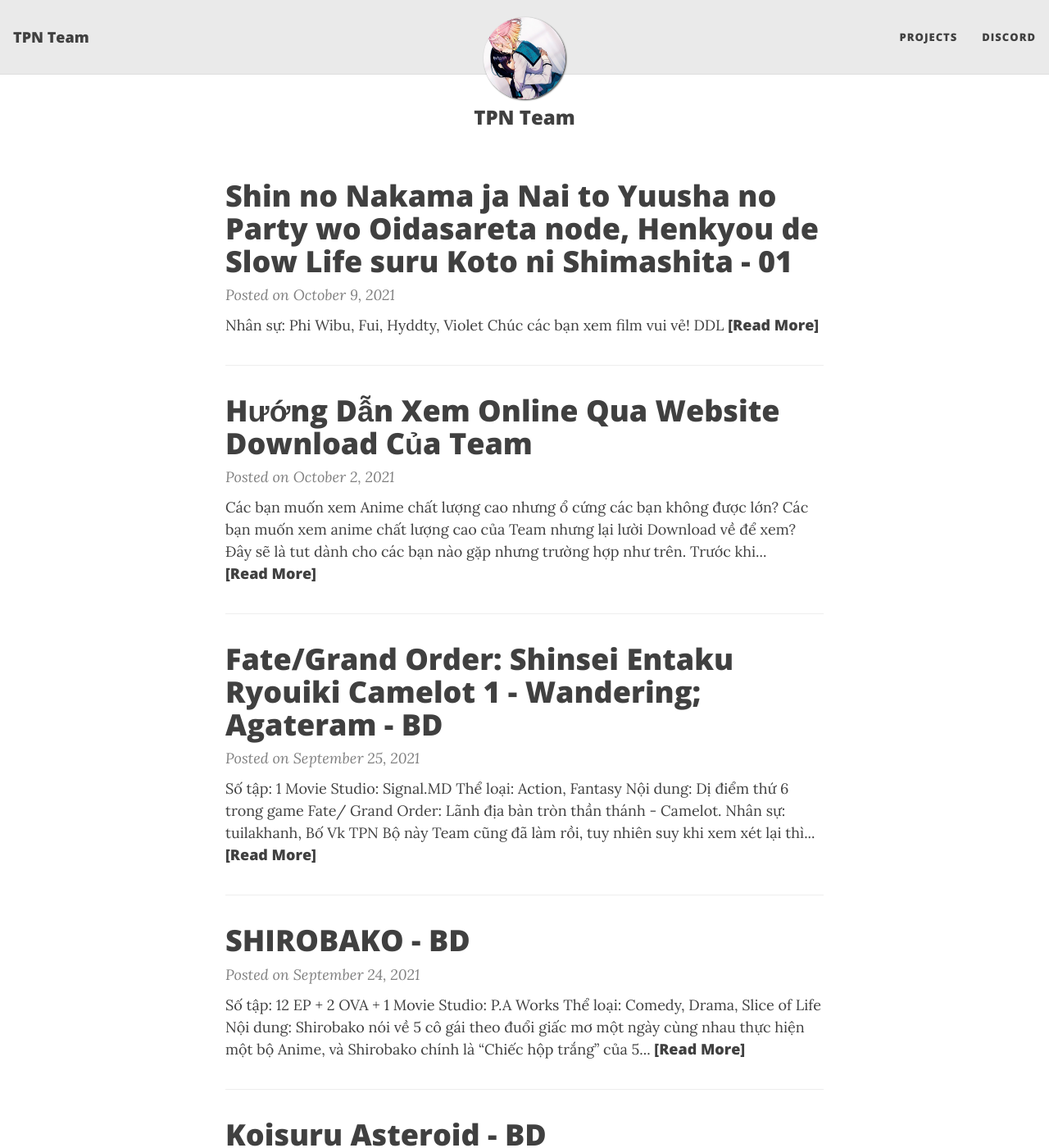
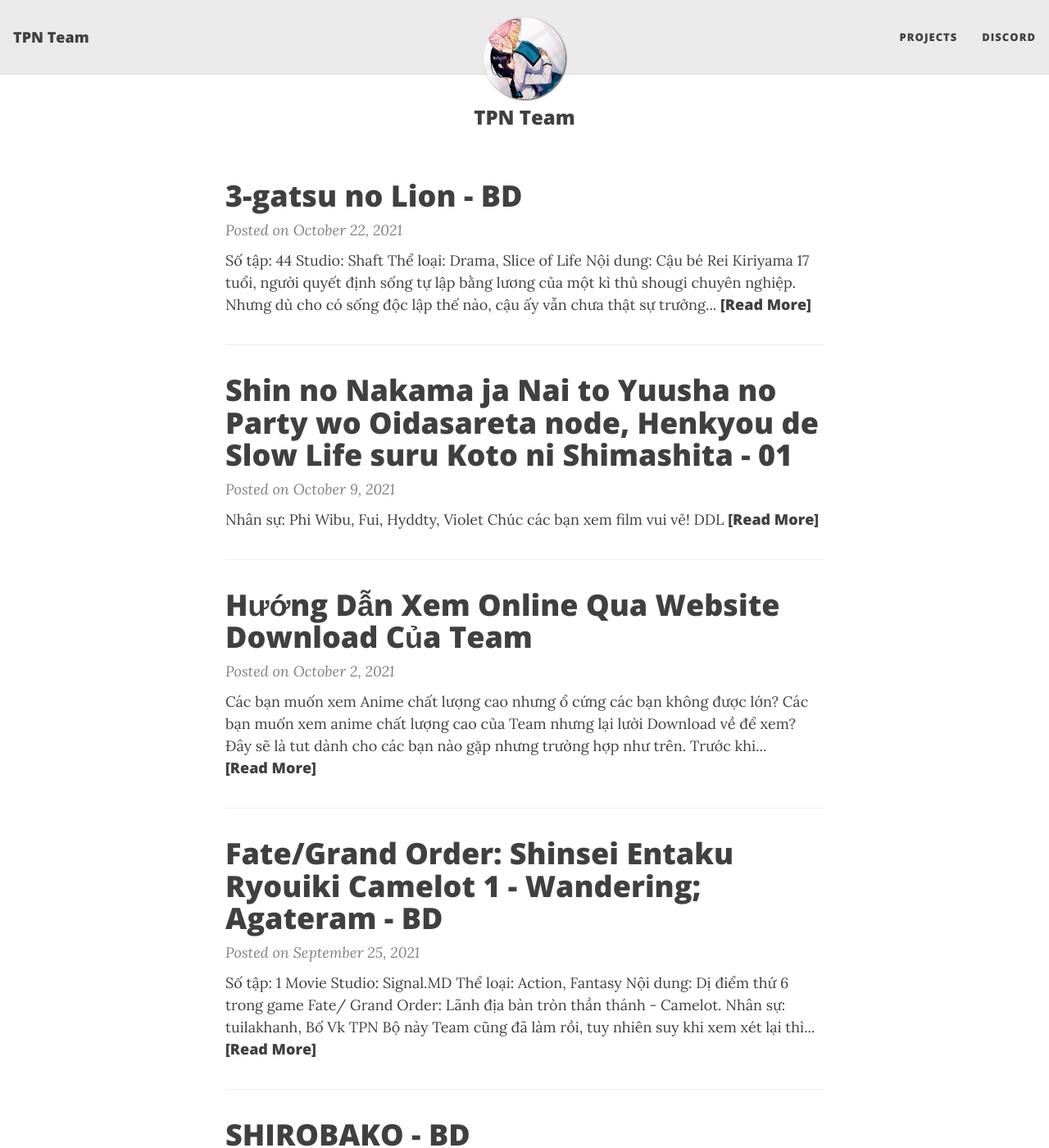
Before and after one commit to TPN-Team/TPN-Team.github.io, a Jekyll site: the page built from index.html, in a window 1280 px wide and 1400 px high. Shown: the whole window at 82% size. Built offline with Jekyll 4.4.1, drawn with Linux system fonts in a browser that asks for light colours; nearby versions of some CDN libraries; the list of posts is cut into pages by our own code; some of the changed text lies outside the part shown.

Commit message:
3-gatsu no Lion

```diff
--- /dev/null
+++ b/_posts/2021-10-22-sangatsu-no-lion.md
@@ -0,0 +1,24 @@
+---
+layout: post
+title: "3-gatsu no Lion - BD"
+share-description: ""
+tags: [3-gatsu no Lion]
+comments: false
+---
+
+![Thumb](https://tpn-team.github.io/assets/img/3gatsu_thumb.jpg){: .mx-auto.d-block :}
+<center>
+<b>Số tập:</b> 44 <br>
+<b>Studio:</b> Shaft <br>
+<b>Thể loại:</b> Drama, Slice of Life <br>
+<b>Nội dung:</b> Cậu bé Rei Kiriyama 17 tuổi, người quyết định sống tự lập bằng lương của một kì thủ shougi chuyên nghiệp. Nhưng dù cho có sống độc lập thế nào, cậu ấy vẫn chưa thật sự trưởng thành và những rắc rối tiếp tục ảnh hưởng lớn cuộc sống hằng ngày của cậu ấy. Mối quan hệ giữa cậu và bố mẹ nuôi khá căng thẳng. Và cậu ấy gặp vấn đề về giao tiếp với bạn học. Trong khi đó, sự nghiệp của cậu ấy đang dần xuống dốc, sự kì vọng cao ở cậu khiến cậu chịu quá nhiều áp lực. Cậu khá thân thiết với 3 chị em hàng xóm: Hinata, Akari và Momo, không như Rei, 3 người họ sống rất hạnh phúc trong một ngôi nhà nhỏ luôn sẵn sàng chào đón Rei nếu cậu muốn. Đây là câu chuyện về vinh quang, thất bại, những mối quan hệ và sự trưởng thành của chàng trai này.
+ <br>
+
+<hr>
+
+<b>Nhân sự:</b> Josée <br>
+Cảm ơn <b>ABFS</b>(Season 1) và <b>VNStudio</b>(Season 2) đã làm ra bản dịch chất lượng này. <br>
+Chúc các bạn xem film vui vẻ!<br><br>
+<b><a href="https://github.com/TPN-Team/TPN-Team-DDL/blob/master/3-gatsu%20no%20Lion.md">DDL</a></b> <br>
+</center>
+<!-- excerpt-end -->
```
Also changed, not shown: projects.md (+1 -0 lines), assets/img/3gatsu.jpg (added), assets/img/3gatsu_thumb.jpg (added).
